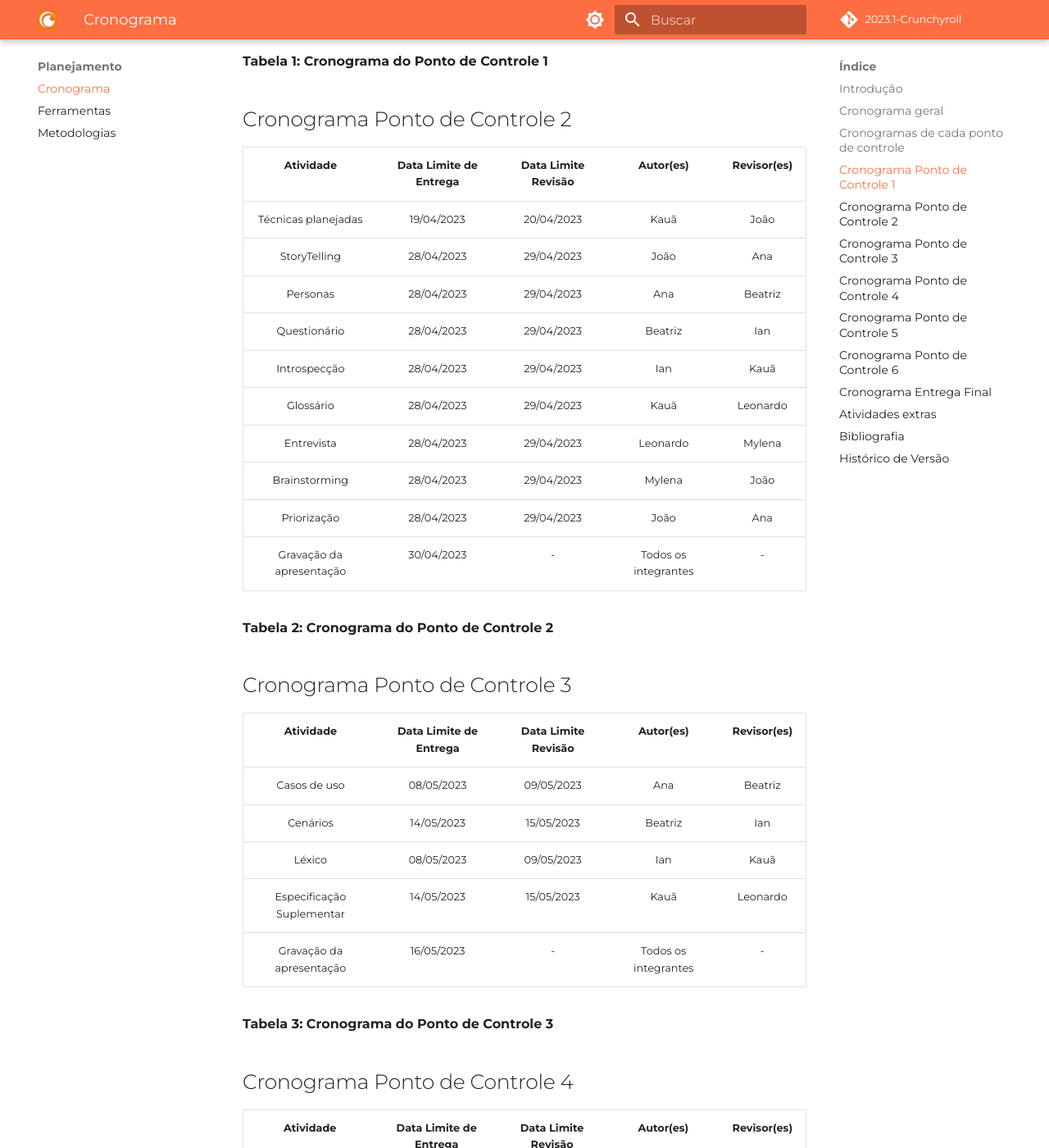
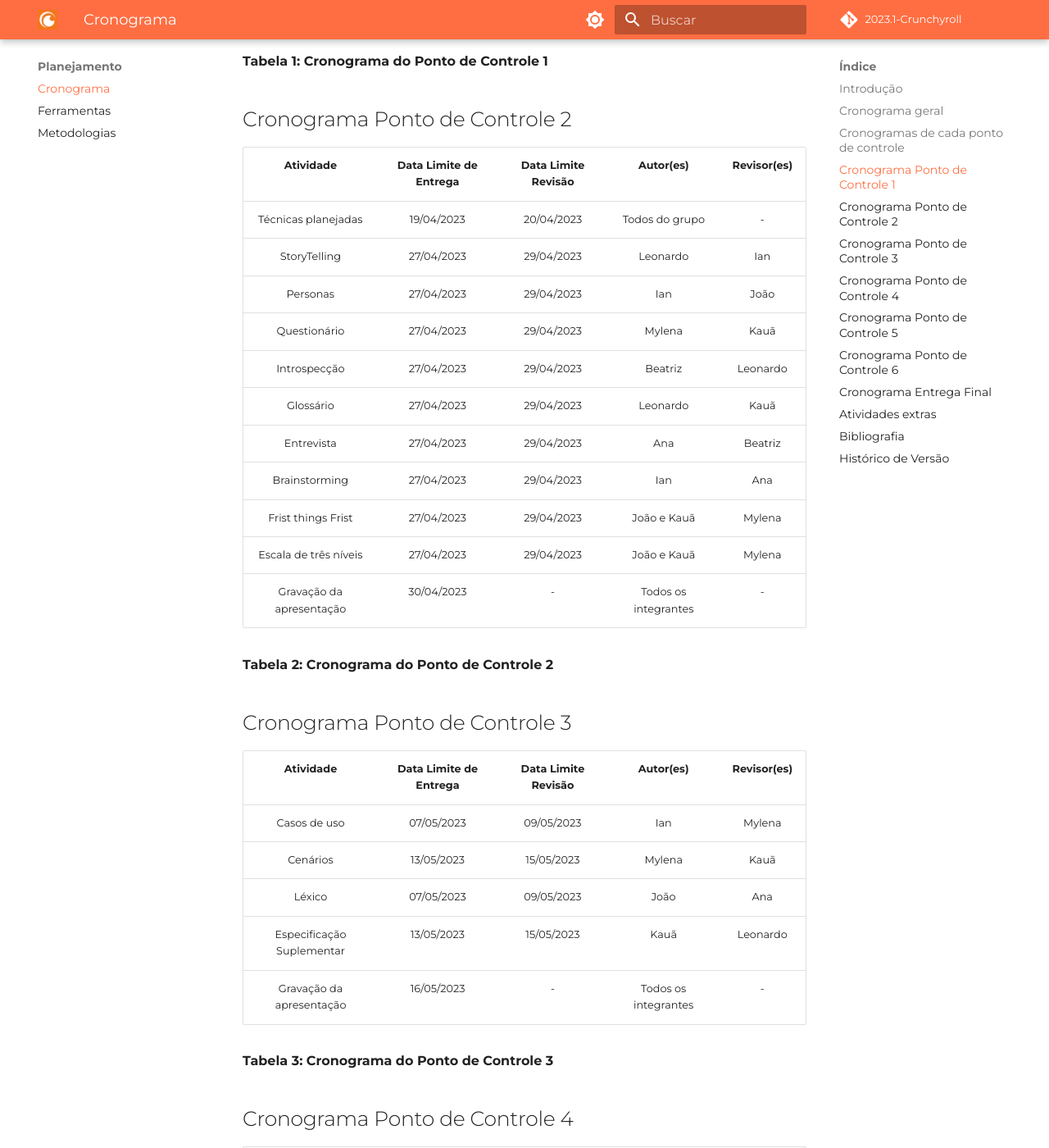
Before and after one commit to Requisitos-de-Software/2023.1-Simplenote, an MkDocs documentation site: the page built from docs/planejamento/cronograma.md, in a window 1280 px wide and 1400 px high, scrolled down 1701 px. Shown: the whole window at 82% size. Built offline with MkDocs 1.6.1 and Material for MkDocs 9.7.7, drawn with Linux system fonts in a browser that asks for light colours; some web fonts are replaced; comment, search, counter and statistics services are not loaded; some of the changed text lies outside the part shown.

Commit message:
update nas datas de entrega

```diff
--- a/docs/planejamento/cronograma.md
+++ b/docs/planejamento/cronograma.md
@@ -36,16 +36,17 @@ O mesmo apresenta as datas limites de entrega e revisão, juntamente com os auto
 
 |                    Atividade                    | Data Limite de Entrega | Data Limite Revisão |      Autor(es)       |     Revisor(es)      |
 | :---------------------------------------------: | :--------------------: | :-----------------: | :------------------: | :------------------: |
-|               Técnicas planejadas               |       19/04/2023       |     20/04/2023      |       Kauã         |       João      |
-| StoryTelling |       28/04/2023       |     29/04/2023     | João | Ana |
-| Personas |       28/04/2023       |     29/04/2023      | Ana | Beatriz |
-| Questionário |       28/04/2023      |     29/04/2023     | Beatriz | Ian |
-| Introspecção |       28/04/2023       |     29/04/2023     | Ian | Kauã |
-| Glossário |       28/04/2023       |     29/04/2023      | Kauã | Leonardo |
-| Entrevista	 |       28/04/2023       |     29/04/2023      | Leonardo | Mylena |
-| Brainstorming	 |       28/04/2023       |     29/04/2023      | Mylena | João |
-|                   Priorização                   |       28/04/2023        |     29/04/2023       |    João |     Ana  |
-|            Gravação da apresentação             |       30/04/2023      |          -          | Todos os integrantes| - |
+|               Técnicas planejadas               |       19/04/2023       |     20/04/2023      |       Todos do grupo       |       -    |
+| StoryTelling |       27/04/2023       |     29/04/2023     | Leonardo | Ian |
+| Personas |       27/04/2023       |     29/04/2023      | Ian | João  |
+| Questionário |       27/04/2023      |     29/04/2023     | Mylena | Kauã  |
+| Introspecção |       27/04/2023       |     29/04/2023     | Beatriz | Leonardo |
+| Glossário |       27/04/2023       |     29/04/2023      | Leonardo | Kauã |
+| Entrevista	 |       27/04/2023       |     29/04/2023      | Ana | Beatriz |
+| Brainstorming	 |       27/04/2023       |     29/04/2023      | Ian | Ana |
+| Frist things Frist  |       27/04/2023        |     29/04/2023       |    João e Kauã |     Mylena  |
+| Escala de três níveis |       27/04/2023        |     29/04/2023       |    João e Kauã |     Mylena  |
+|  Gravação da apresentação  |       30/04/2023      |          -          | Todos os integrantes| - |
 
 
 **Tabela 2: Cronograma do Ponto de Controle 2**
@@ -54,10 +55,10 @@ O mesmo apresenta as datas limites de entrega e revisão, juntamente com os auto
 
 |         Atividade         | Data Limite de Entrega | Data Limite Revisão |      Autor(es)       | Revisor(es)  |
 | :-----------------------: | :--------------------: | :-----------------: | :------------------: | :----------: |
-|       Casos de uso        |       08/05/2023    | 09/05/2023|Ana  |   Beatriz|
-|         Cenários          |       14/05/2023|    15/05/2023|  Beatriz|Ian|
-|          Léxico           |       08/05/2023      |     09/05/2023      |       Ian    |   Kauã|
-| Especificação Suplementar |       14/05/2023       |      15/05/2023      |      Kauã  | Leonardo|
+|       Casos de uso        |       07/05/2023    | 09/05/2023| Ian | Mylena  |
+|         Cenários          |       13/05/2023|    15/05/2023| Mylena | Kauã|
+|          Léxico           |       07/05/2023      |     09/05/2023      |     João     | Ana  |
+| Especificação Suplementar |       13/05/2023       |      15/05/2023      |    Kauã    |  Leonardo |
 | Gravação da apresentação  |       16/05/2023|       -          | Todos os integrantes |      -       |
 
 
@@ -67,9 +68,9 @@ O mesmo apresenta as datas limites de entrega e revisão, juntamente com os auto
 
 |        Atividade         | Data Limite de Entrega | Data Limite Revisão |          Autor(es)           |     Revisor(es)      |
 | :----------------------: | :--------------------: | :-----------------: | :--------------------------: | :------------------: |
-|   Histórias de Usuário   |      18/05/2023       |     19/05/2023     | Leonardo |       Mylena       |
-|         Backlog          |       21/05/2023       |     22/05/2023      |       Mylena       |    Ana     |
-|      NFR Framework       |       21/05/2023       |     22/05/2023      |           Ana           |         Beatriz         |
+|   Histórias de Usuário   |      17/05/2023       |     19/05/2023     | Kauã e João |      Mylena    |
+|         Backlog          |       20/05/2023       |     22/05/2023      |     Ian      |    João    |
+|      NFR Framework       |       20/05/2023       |     22/05/2023      |          Leonardo e Beatriz |       Ana      |
 | Gravação da apresentação |       23/05/2023      |          -          |     Todos os integrantes     |          -           |
 
 **Tabela 4: Cronograma do Ponto de Controle 4**
@@ -78,8 +79,8 @@ O mesmo apresenta as datas limites de entrega e revisão, juntamente com os auto
 
 |         Atividade          | Data Limite de Entrega | Data Limite Revisão |       Autor(es)       |  Revisor(es)  |
 | :------------------------: | :--------------------: | :-----------------: | :-------------------: | :-----------: |
-| Verificação dos requisitos |       31/05/2023      |     01/06/2023      | Beatriz |    Ian    |
-|  Validação dos requisitos  |       04/06/2023       |     05/06/2023      |  Ian  | Kauã |
+| Verificação dos requisitos |       30/05/2023      |     01/06/2023      | João,Beatriz e Ian| Ana,Leonardo,Kauã e Mylena|
+|  Validação dos requisitos  |       03/06/2023       |     05/06/2023      | Ana,Leonardo,Kauã e Mylena|João, Beatriz e Ian|
 |  Gravação da apresentação  |       06/06/2023       |          -          | Todos os integrantes  |       -       |
 
 **Tabela 5: Cronograma do Ponto de Controle 5**
@@ -122,3 +123,5 @@ Referentes a atividades importantes para o grupo nas quais foram discutidas dura
 | Versão | Data          | Descrição                          | Autor(es)     |  Revisor(es)  |
 | ------ | ------------- | ---------------------------------- | ------------- | ------------- |
 | `1.0`  | 09/04/2023 | Versão inicial do cronograma do projeto | Kauã e João |Beatriz e João|
+| `1.1`| 13/04/2023| Versão atualizada do cronograma | Kauã | Todos do grupo|
+|`1.2`| 15/04/2023| Versão atualizada| Mylena| Todos do grupo|
```
Also changed, not shown: other parts of docs/planejamento/cronograma.md (+8 -8 lines).
